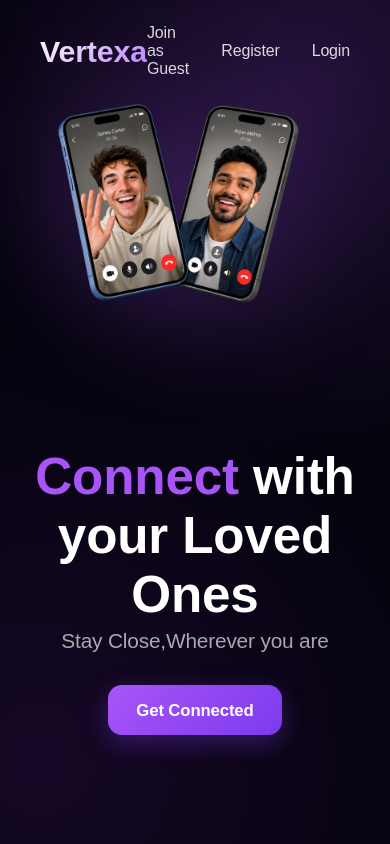
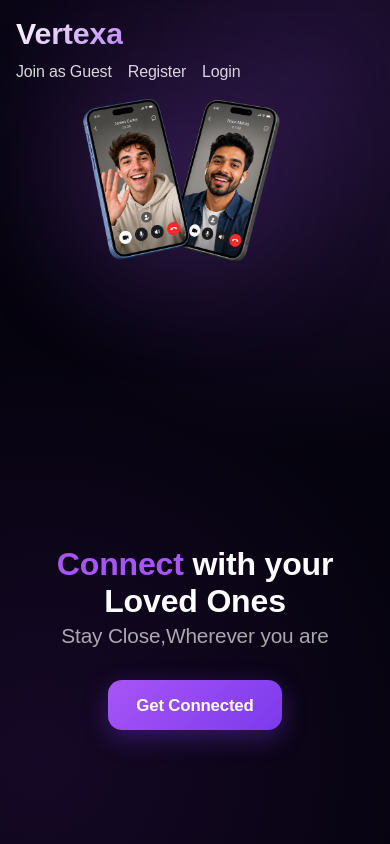
Before and after one commit to Rachit-Srivastava24/Vertexa, a React (Vite) app in the folder frontend/vite-project/: page / in a window 390 px wide. Built offline with nearby package versions, Linux system fonts and the light colour scheme.

Commit message:
Improve mobile responsive layout

```diff
--- a/frontend/vite-project/src/App.css
+++ b/frontend/vite-project/src/App.css
@@ -294,3 +294,26 @@ body {
         justify-content: center;
     }
 }
+
+@media (max-width: 480px) {
+  .landingPageContainer nav {
+    flex-direction: column;
+    align-items: flex-start;
+    gap: 12px;
+    padding: 1rem;
+  }
+
+  .landingPageContainer nav .navList {
+    flex-wrap: wrap;
+    gap: 1rem;
+    font-size: 0.9rem;
+  }
+
+  .landingMainContainer h2 {
+    font-size: 2rem !important;
+  }
+
+  .mobile-image {
+    width: 280px !important;
+  }
+}
```
